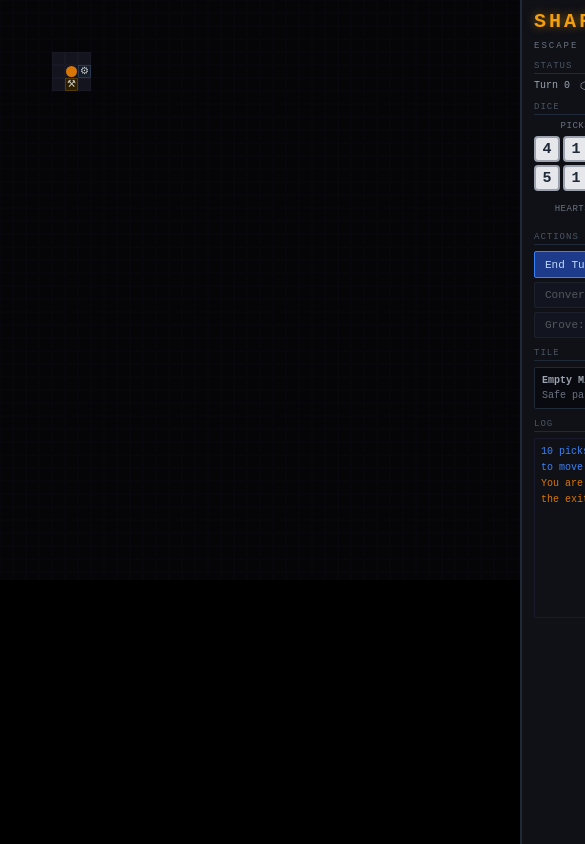
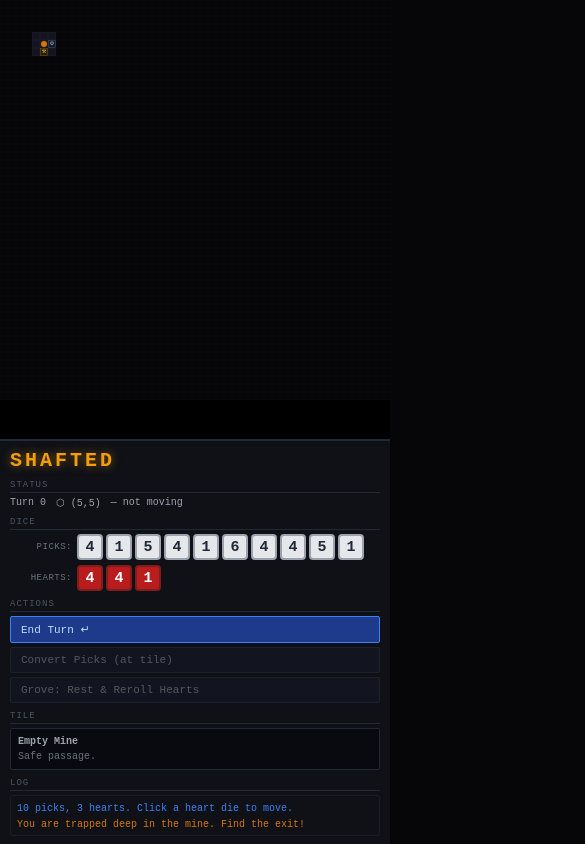
Before and after one commit to Robsstuff/shafted, a plain HTML site: page index.html in a window 390 px wide. Shown: the top 844 px of the page, 585 px wide, since content can reach past the window. Drawn offline with Linux system fonts and the light colour scheme.

Commit message:
Make game responsive for mobile
- Add viewport meta tag for proper phone scaling
- Stack map + sidebar vertically on screens ≤720px
- Canvas width and tile size resize dynamically on mobile
- Touch events (touchend) wired to same handler as click
- Compact sidebar styles for small screens

Co-Authored-By: Claude Sonnet 4.6 <noreply@anthropic.com>

```diff
--- a/index.html
+++ b/index.html
@@ -2,14 +2,30 @@
 <html lang="en">
 <head>
 <meta charset="UTF-8">
+<meta name="viewport" content="width=device-width, initial-scale=1.0, maximum-scale=1.0, user-scalable=no">
 <title>SHAFTED — Escape the Mine</title>
 <style>
 *{margin:0;padding:0;box-sizing:border-box}
 body{background:#060608;color:#e5e7eb;font-family:'Courier New',monospace;display:flex;height:100vh;overflow:hidden;user-select:none}
 #game-container{display:flex;width:100%;height:100%}
 #map-panel{flex:0 0 auto;position:relative;background:#000}
-#map{display:block;cursor:crosshair}
+#map{display:block;cursor:crosshair;touch-action:none}
 #sidebar{display:flex;flex-direction:column;padding:10px 12px;background:#0f1117;border-left:2px solid #1f2937;overflow-y:auto;width:280px;min-width:280px;gap:6px}
+@media(max-width:720px){
+  #game-container{flex-direction:column}
+  #map-panel{flex:0 0 auto;width:100%}
+  #sidebar{width:100%!important;min-width:unset!important;border-left:none;border-top:2px solid #1f2937;flex:1;overflow-y:auto;padding:8px 10px;gap:4px}
+  h1{font-size:16px;letter-spacing:2px}
+  .subtitle{display:none}
+  .sec{margin-top:2px}
+  .die{width:30px;height:30px;font-size:14px}
+  #log{max-height:80px}
+  #tile-info{min-height:28px;font-size:9px}
+  .btn{padding:5px 8px;font-size:10px}
+  #status-bar{font-size:9px}
+  #mode-banner{font-size:9px}
+  .res-label{width:52px;font-size:8px}
+}
 h1{font-size:20px;color:#f59e0b;letter-spacing:3px;text-shadow:0 0 10px #f59e0b88}
 .subtitle{font-size:9px;color:#6b7280;letter-spacing:2px;margin-top:2px}
 .sec{font-size:9px;color:#4b5563;text-transform:uppercase;letter-spacing:1px;border-bottom:1px solid #1f2937;padding-bottom:2px;margin-top:4px}
@@ -88,7 +104,19 @@ h1{font-size:20px;color:#f59e0b;letter-spacing:3px;text-shadow:0 0 10px #f59e0b8
 </div>
 <script>
 // ── CONSTANTS ────────────────────────────────────────────────
-const MW=50,MH=50,TS=13,VW=520,VH=580;
+const MW=50,MH=50;
+let TS=13,VW=520,VH=580;
+function sizeCanvas(){
+  const mobile=window.innerWidth<=720;
+  if(mobile){
+    VW=window.innerWidth;
+    VH=Math.round(window.innerHeight*0.52);
+    TS=Math.max(8,Math.floor(VW/44));
+  }else{VW=520;VH=580;TS=13;}
+  canvas.width=VW;canvas.height=VH;
+  if(G.map)render();
+}
+window.addEventListener('resize',sizeCanvas);
 
 const T={EMPTY:0,SOLID:1,RUBBLE:2,PIT:3,WATER:4,CAVE_IN:5,GAS:6,LAVA:7,
          MINING_CAMP:8,GROVE:9,IRON:10,COAL:11,BRIMSTONE:12,ENEMY_LAIR:13,SHRINE:14,EXIT:15};
@@ -212,6 +240,7 @@ function genMap(sx,sy){
 
 // ── INIT ─────────────────────────────────────────────────────
 function initGame(){
+  sizeCanvas();
   const sx=5,sy=5;
   G={
     map:genMap(sx,sy),
@@ -682,7 +711,7 @@ function endTurn(){
 // ── RENDER ───────────────────────────────────────────────────
 const canvas=document.getElementById('map');
 const ctx=canvas.getContext('2d');
-canvas.width=VW;canvas.height=VH;
+sizeCanvas();
 
 function camXY(){
   const tw=Math.floor(VW/TS),th=Math.floor(VH/TS);
@@ -858,14 +887,21 @@ function setBanner(t){const b=document.getElementById('mode-banner');b.textConte
 function clearBanner(){document.getElementById('mode-banner').classList.remove('on')}
 
 // ── EVENTS ───────────────────────────────────────────────────
-canvas.addEventListener('click',e=>{
+function handleMapInput(clientX,clientY){
   const r=canvas.getBoundingClientRect();
+  const scaleX=canvas.width/r.width,scaleY=canvas.height/r.height;
   const{cx,cy}=camXY();
-  const tx=cx+Math.floor((e.clientX-r.left)/TS);
-  const ty=cy+Math.floor((e.clientY-r.top)/TS);
+  const tx=cx+Math.floor((clientX-r.left)*scaleX/TS);
+  const ty=cy+Math.floor((clientY-r.top)*scaleY/TS);
   if(tx<0||tx>=MW||ty<0||ty>=MH)return;
   tryMove(tx,ty);
-});
+}
+canvas.addEventListener('click',e=>handleMapInput(e.clientX,e.clientY));
+canvas.addEventListener('touchend',e=>{
+  e.preventDefault();
+  const t=e.changedTouches[0];
+  handleMapInput(t.clientX,t.clientY);
+},{passive:false});
 
 document.getElementById('btn-end').onclick=endTurn;
 document.getElementById('btn-convert').onclick=openConvert;
```
